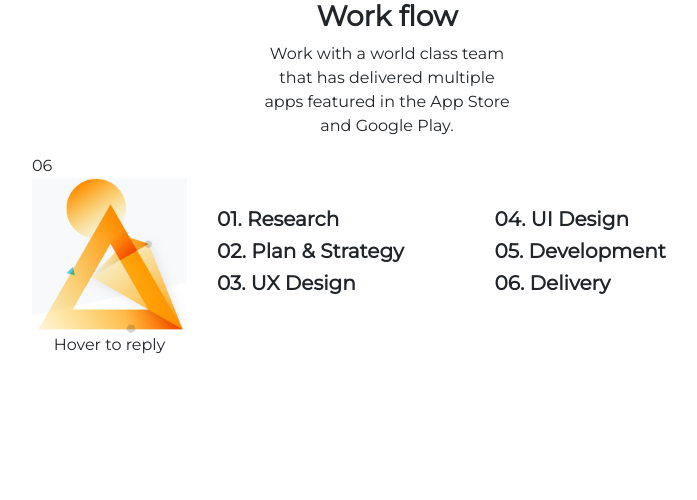
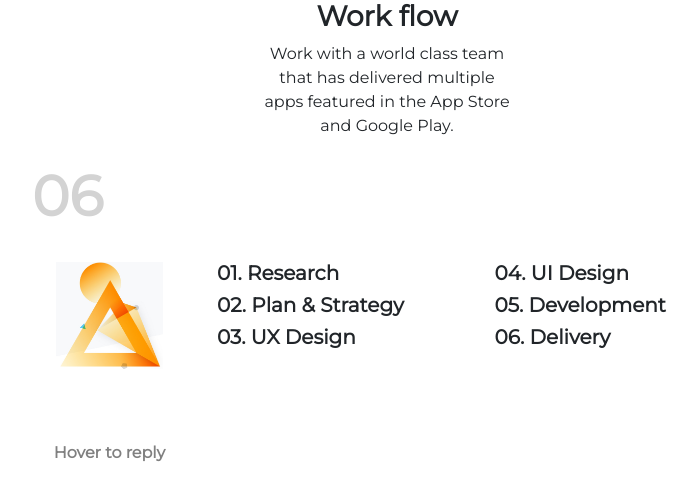
Before and after one commit to heyapricot/iLabs, a plain HTML site: page workflow.html in a window 1280 px wide. Shown: the whole page, without its empty margins (253-950 px from the left). Drawn offline with nearby package versions, Linux system fonts and the light colour scheme.

Commit message:
Finished section

```diff
--- a/assets/stylesheets/workflow.css
+++ b/assets/stylesheets/workflow.css
@@ -1,3 +1,12 @@
-.list div h5 {
+.number, .hover, .list div h5 {
     font-weight: 900;
 }
+
+.number{
+    color: lightgray;
+    font-size: 3.5rem;
+}
+
+.hover {
+    color: gray;
+}
--- a/workflow.html
+++ b/workflow.html
@@ -25,10 +25,10 @@
                 <div class="row justify-content-center">
                     <div class="col-2 d-flex-column justify-content-between">
                         <div class="number">06</div>
-                        <div>
+                        <div class="p-4 mb-5">
                             <img src="assets/images/logo.jpg" class="img-fluid">
                         </div>
-                        <div class="text-center">Hover to reply</div>
+                        <div class="text-center hover">Hover to reply</div>
                     </div>
                     <div class="col-3 d-flex">
                         <div class="align-self-center list">
```
